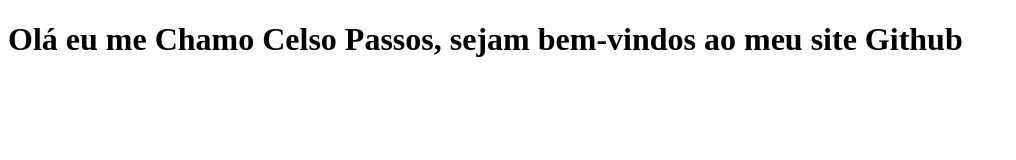
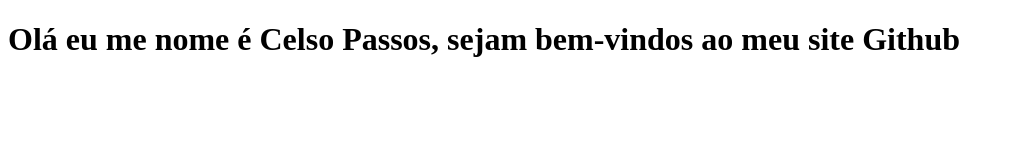
Before and after one commit to CelsoPassosdev/celsopassosdev.github.io, a plain HTML site: page index.html in a window 1280 px wide. Shown: the whole page, without its empty margins (0-1016 px from the left). Drawn offline with Linux system fonts and the light colour scheme.

Commit message:
alteração do h1

```diff
--- a/index.html
+++ b/index.html
@@ -7,7 +7,7 @@
 </head>
 <body>
     <header>
-        <h1>Olá eu me Chamo Celso Passos, sejam bem-vindos ao meu site Github</h1>
+        <h1>Olá eu me nome é Celso Passos, sejam bem-vindos ao meu site Github</h1>
 
     </header>
     <script type="module" src="myscripts.js"></script>
```
